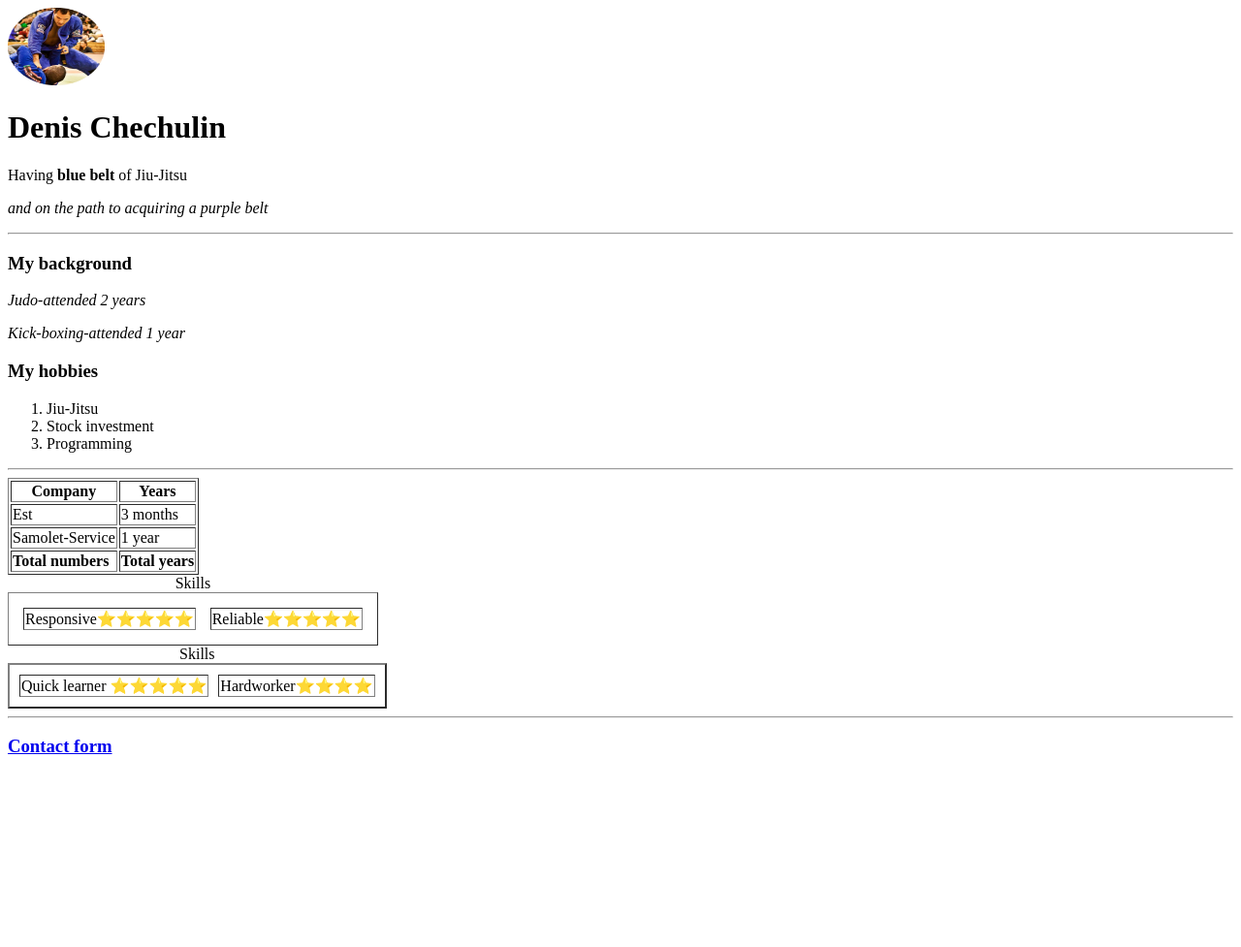
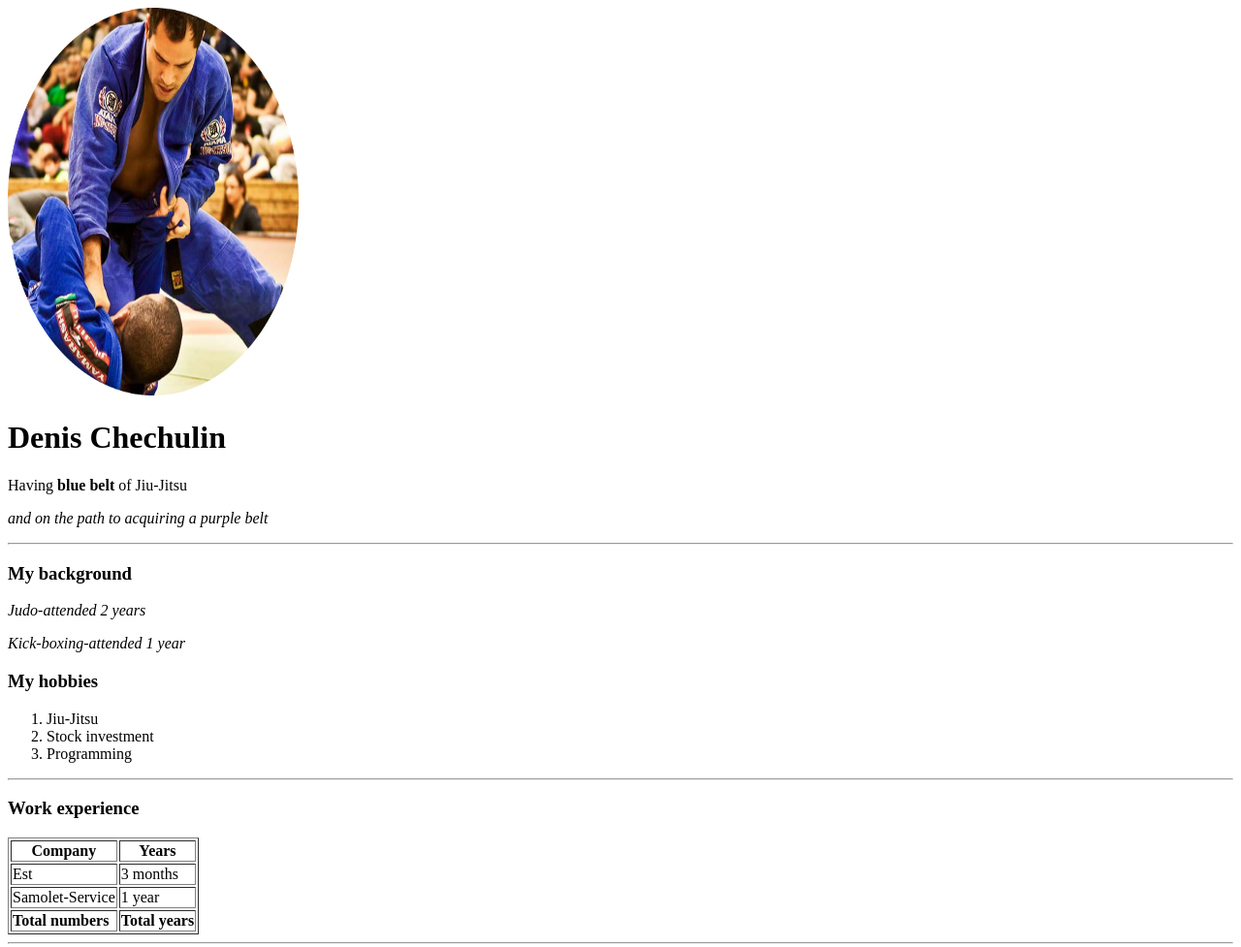
Before and after one commit to Den-Chel/cv, a plain HTML site: page index.html in a window 1280 px wide. Shown: the top 977 px of the page at 97% size. Before the commit the page ends 800 px from the top, so only its background shows below. Drawn offline with Linux system fonts and the light colour scheme.

Commit message:
Update index.html

```diff
--- a/index.html
+++ b/index.html
@@ -6,7 +6,7 @@
   <title>Jiu-Jitsu</title>
 </head>
 <body>
-    <img src="image/ji ji-modified.png" alt="Jiu-Jitsu style" width="100" height="80">
+    <img src="image/ji ji-modified.png" alt="Jiu-Jitsu style" width="300" height="400">
     <h1>Denis Chechulin</h1>
     <p>Having <strong>blue belt</strong> of Jiu-Jitsu</p>
     <p>
@@ -21,12 +21,15 @@
       <em>Kick-boxing-attended 1 year</em>
     </p>
     <h3>My hobbies</h3>
+    <left>
     <ol>
       <li>Jiu-Jitsu</li>
       <li>Stock investment</li>
       <li>Programming</li>
     </ol>
+    </left>
     <hr>
+    <h3>Work experience</h3>
     <table border="1" border <thead>
       <tr>
         <th>Company</th>
@@ -49,8 +52,8 @@
           <td><strong>Total years</strong></td>
         </tr>
       </tfoot>
-
     </table>
+    <hr>
     </h3>
     <table border="1" cellspacing="15">
       <thead>
@@ -61,13 +64,6 @@
           <td>Responsive&#11088;&#11088;&#11088;&#11088;&#11088;</td>
           <td>Reliable&#11088;&#11088;&#11088;&#11088;&#11088;</td>
         </tr>
-      </tbody>
-    </table>
-    <table border="2" cellspacing="10">
-      <thead>
-        <caption>Skills</caption>
-      </thead>
-      <tbody>
         <tr>
           <td>Quick learner &#11088;&#11088;&#11088;&#11088;&#11088;</td>
           <td>Hardworker&#11088;&#11088;&#11088;&#11088;</td>
@@ -77,5 +73,4 @@
     <hr>
     <h3><a href="Contact form.html">Contact form</a></h3>
 </body>
-
 </html>
```
